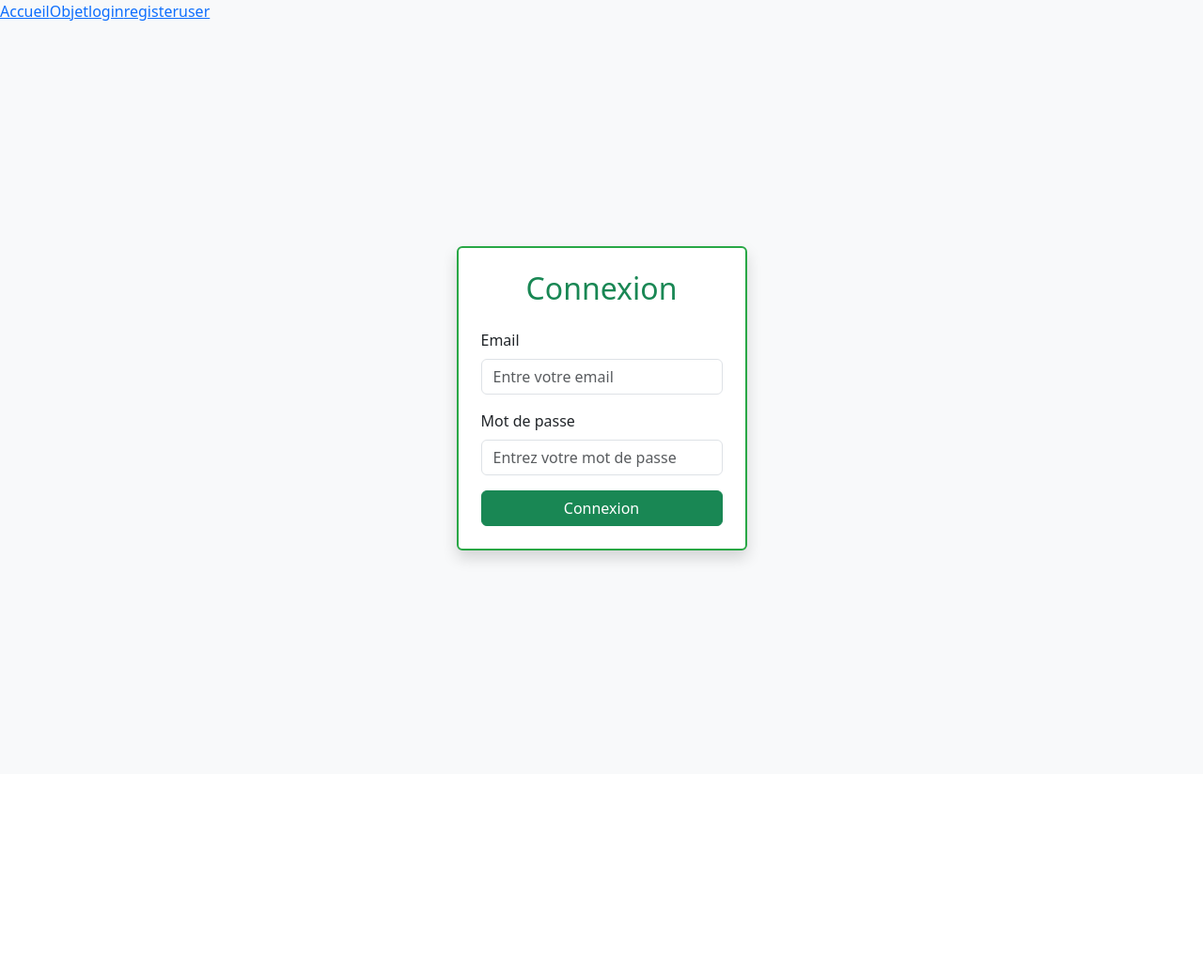
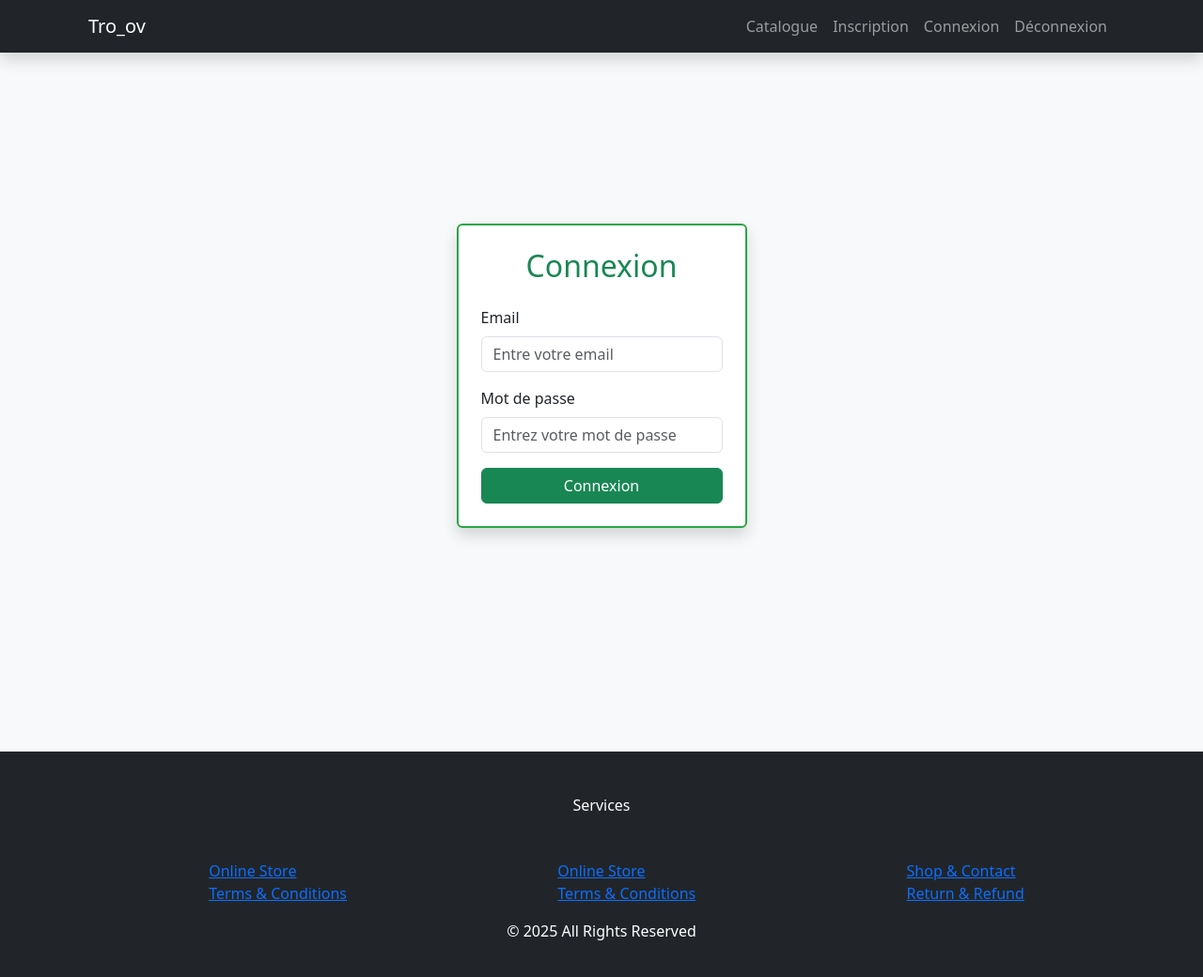
Before and after one commit to mataxelle/Tro_ov, a Nuxt app in the folder frontend/: page /login in a window 1280 px wide. Shown: the top 1040 px of the page at 94% size. Before the commit the page ends 824 px from the top, so only its background shows below. Built offline with nearby package versions, Linux system fonts and the light colour scheme.

Commit message:
Add header and footer style

```diff
--- a/frontend/app.vue
+++ b/frontend/app.vue
@@ -1,8 +1,5 @@
 <template>
-  <div class="bg-light min-vh-100">
-    <NuxtLoadingIndicator />
-    <NuxtRouteAnnouncer />
-    <Header />
+  <NuxtLayout>
     <NuxtPage />
-  </div>
+  </NuxtLayout>
 </template>
--- /dev/null
+++ b/frontend/components/Footer.vue
@@ -0,0 +1,48 @@
+<template>
+  <div>
+    <footer class="footer mt-auto py-5 bg-dark">
+      <section class="container px-4">
+        <nav class="">
+          <h6 class="m-0 text-center text-white">Services</h6>
+          <div class="d-md-flex justify-content-around mt-5">
+            <ul>
+              <li>
+                <NuxtLink to="/" class=""> Online Store </NuxtLink>
+              </li>
+              <li>
+                <NuxtLink to="/" class=""> Terms & Conditions </NuxtLink>
+              </li>
+            </ul>
+            <ul>
+              <li>
+                <NuxtLink to="/" class=""> Online Store </NuxtLink>
+              </li>
+              <li>
+                <NuxtLink to="/" class=""> Terms & Conditions </NuxtLink>
+              </li>
+            </ul>
+            <ul>
+              <li>
+                <NuxtLink to="/" class=""> Shop & Contact </NuxtLink>
+              </li>
+              <li>
+                <NuxtLink to="/" class=""> Return & Refund </NuxtLink>
+              </li>
+            </ul>
+          </div>
+        </nav>
+      </section>
+      <section class="">
+        <p class="m-0 text-center text-white">
+          &copy; 2025 All Rights Reserved
+        </p>
+      </section>
+    </footer>
+  </div>
+</template>
+
+<script>
+export default {
+  name: "Footer",
+};
+</script>
--- a/frontend/components/Header.vue
+++ b/frontend/components/Header.vue
@@ -1,9 +1,45 @@
 <template>
-  <nav>
-    <NuxtLink to="/">Accueil</NuxtLink>
-    <NuxtLink to="/object">Objet</NuxtLink>
-    <NuxtLink to="/login">login</NuxtLink>
-    <NuxtLink to="/register">register</NuxtLink>
-    <NuxtLink to="/user">user</NuxtLink>
-  </nav>
+  <div>
+    <nav
+      class="navbar navbar-expand-lg navbar-dark bg-dark fixed-top shadow"
+      id="mainNav"
+    >
+      <div class="container px-4">
+        <NuxtLink class="navbar-brand" to="/">Tro_ov</NuxtLink>
+        <button
+          class="navbar-toggler"
+          type="button"
+          data-bs-toggle="collapse"
+          data-bs-target="#navbarResponsive"
+          aria-controls="navbarResponsive"
+          aria-expanded="false"
+          aria-label="Toggle navigation"
+        >
+          <span class="navbar-toggler-icon"></span>
+        </button>
+        <div class="collapse navbar-collapse" id="navbarResponsive">
+          <ul class="navbar-nav ms-auto">
+            <li class="nav-item">
+              <NuxtLink class="nav-link" to="/object">Catalogue</NuxtLink>
+            </li>
+            <li class="nav-item">
+              <NuxtLink class="nav-link" to="/register">Inscription</NuxtLink>
+            </li>
+            <li class="nav-item">
+              <NuxtLink class="nav-link" to="/login">Connexion</NuxtLink>
+            </li>
+            <li class="nav-item">
+              <NuxtLink class="nav-link" to="/logout">Déconnexion</NuxtLink>
+            </li>
+          </ul>
+        </div>
+      </div>
+    </nav>
+  </div>
 </template>
+
+<script>
+export default {
+  name: "Header",
+};
+</script>
--- /dev/null
+++ b/frontend/layouts/default.vue
@@ -0,0 +1,13 @@
+<template>
+  <div class="min-vh-100 bg-light">
+    <Header />
+    <slot />
+    <Footer />
+  </div>
+</template>
+
+<script>
+export default {
+  name: "default",
+};
+</script>
--- a/frontend/pages/index.vue
+++ b/frontend/pages/index.vue
@@ -1,5 +1,5 @@
 <template>
-  <div>
+  <div class="mt-5">
     <h1>HOME PAGE HOME PAGE</h1>
     <p>{{ message }}</p>
   </div>
@@ -7,6 +7,8 @@
 
 <script lang="ts">
 export default {
+  name: "index",
+
   data() {
     return {
       message: "",
--- a/frontend/pages/login.vue
+++ b/frontend/pages/login.vue
@@ -8,6 +8,7 @@
 import LoginForm from "@/components/auth/LoginForm.vue";
 
 export default {
+  name: "login",
   components: {
     LoginForm,
   },
--- a/frontend/pages/object/index.vue
+++ b/frontend/pages/object/index.vue
@@ -1,5 +1,5 @@
 <template>
-  <div>
+  <div class="mt-5">
     <h1>MA LISTE D OBJETS</h1>
 
     <article v-for="post in posts" :key="post.id">
```
